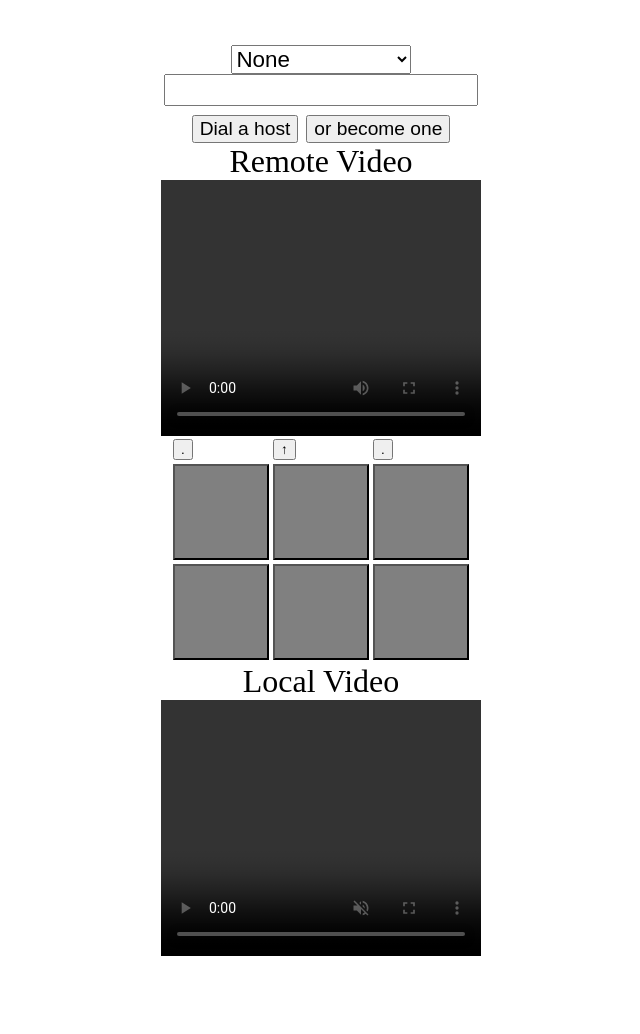
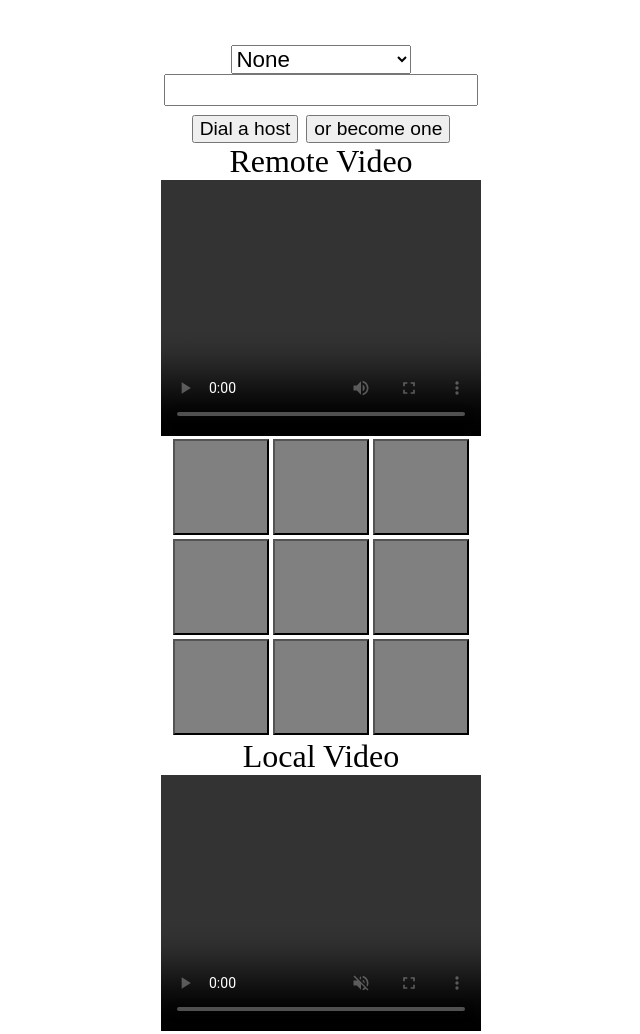
Before and after one commit to meetrostation/meetrostation-ui, a plain HTML site: page index.html in a window 1280 px wide. Shown: the whole page, without its empty margins (319-959 px from the left). Before the commit the page ends 964 px from the top, so only its background shows below. Drawn offline with Linux system fonts and the light colour scheme.

Commit message:
small style refactor; could have done better

```diff
--- a/index.html
+++ b/index.html
@@ -47,13 +47,13 @@
     <table align="center">
         <tr>
             <td>
-                <button id="luButton" class=".gameButton">.</button>
+                <button id="luButton" class="gameButton">.</button>
             </td>
             <td>
-                <button id="uButton" class=".gameButton">&uarr;</button>
+                <button id="uButton" class="gameButton">&uarr;</button>
             </td>
             <td>
-                <button id="ruButton" class=".gameButton">.</button>
+                <button id="ruButton" class="gameButton">.</button>
             </td>
         </tr>
         <tr>
```
